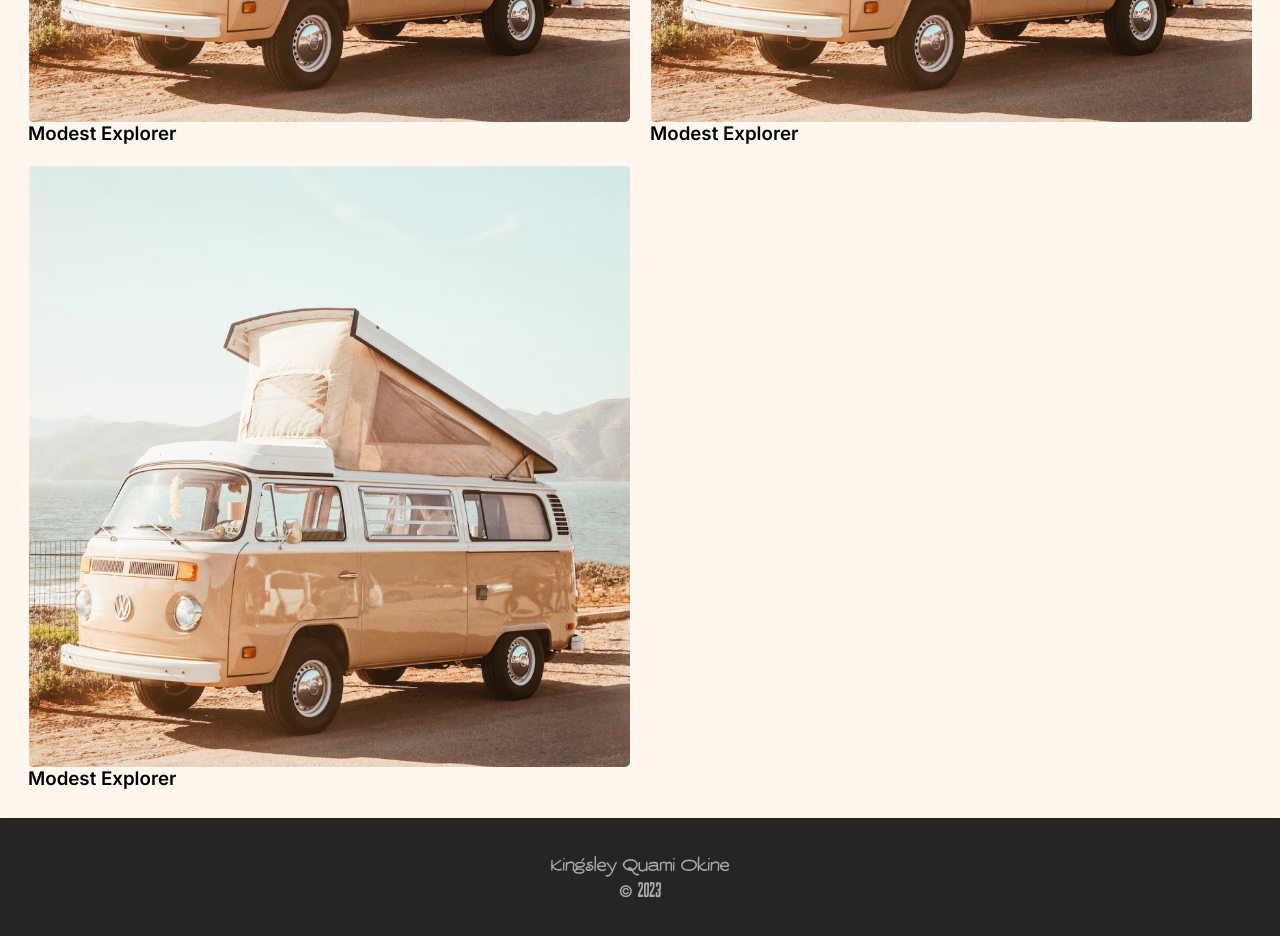
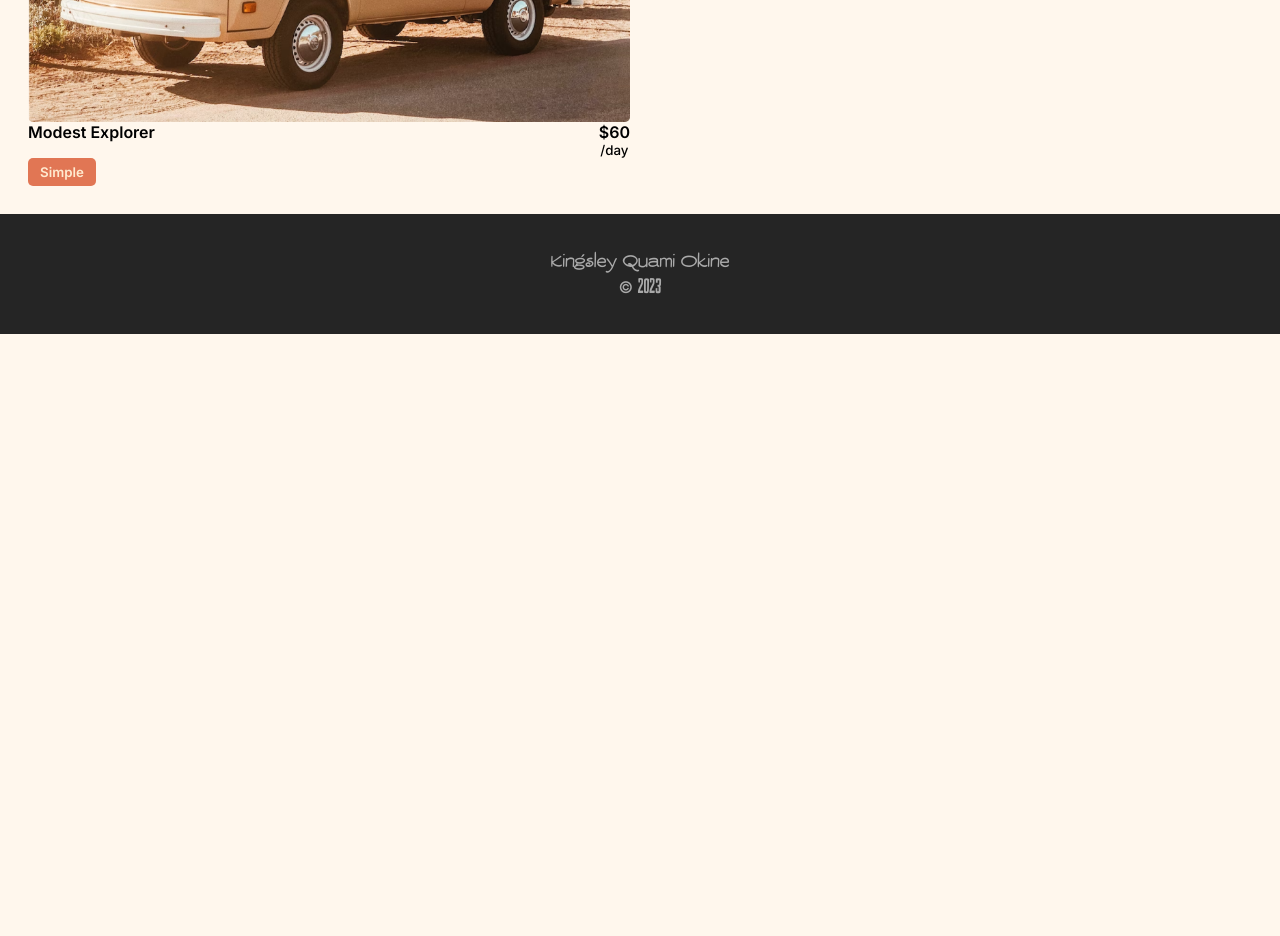
Before and after one commit to killy10o10/vanLife, a React (Vite) app: page /vans in a window 1280 px wide. Shown: the part 800-1736 px from the top of the page. After the commit the page ends 1134 px from the top, so only its background shows below. Built offline with nearby package versions, Linux system fonts and the light colour scheme.

Commit message:
Style van Card

```diff
--- a/src/App.scss
+++ b/src/App.scss
@@ -77,6 +77,7 @@ a {
   transition: all 0.4s;
   box-shadow: 0px 10px 15px -3px rgba(0, 0, 0, 0.1),
     0px 10px 15px -3px rgba(0, 0, 0, 0.1);
+  user-select: none;
   // font-weight: 700;
 }
 
@@ -164,25 +165,24 @@ a {
       cursor: pointer;
       transition: all 0.3s;
       user-select: none;
-
     }
     .simple:hover {
       background-color: #e17654;
-      color: #FFEAD0;
+      color: #ffead0;
     }
     .luxury:hover {
       background-color: #161616;
-      color: #FFEAD0;
+      color: #ffead0;
     }
-    .rugged:hover{
+    .rugged:hover {
       background-color: #115e59;
-      color: #FFEAD0;
+      color: #ffead0;
     }
   }
   small {
     text-decoration: underline;
-   margin-bottom: 6px;
-   align-self: flex-end;
+    margin-bottom: 6px;
+    align-self: flex-end;
     cursor: pointer;
   }
 }
@@ -193,21 +193,38 @@ a {
   grid-template-columns: 1fr 1fr;
   gap: 20px;
 
-  .van-image{
+  .van-image {
     display: flex;
     flex-direction: column;
 
+    .van-name {
+      display: flex;
+      align-items: baseline;
+      justify-content: space-between;
+    }
 
-
-    img{
+    img {
       width: 100%;
       border-radius: 5px;
     }
   }
-  h3 {
+  p {
     font-weight: 600;
+    display: flex;
+    flex-direction: column;
+    align-items: center;
     // font-size: 1.25em;
   }
+}
+
+.category-button {
+  border: none;
+  padding: 6px 12px;
+  user-select: none;
+  border-radius: 5px;
+  font-weight: 600;
+  color: #ffead0;
+  background-color: #e17654;
 }
 
 footer {
--- a/src/components/Vans.jsx
+++ b/src/components/Vans.jsx
@@ -1,11 +1,11 @@
-import vanImage from '../assets/van1.png'
+import vanImage from '../assets/van1.png';
 
 function Vans() {
   return (
     <section className="vans-section">
       <div className="category">
         <h3>Explore our van options</h3>
-          <small>Clear fileters</small>
+        <small>Clear fileters</small>
         <ul className="category-list">
           <li className="simple">Simple</li>
           <li className="luxury">Luxury</li>
@@ -17,30 +17,14 @@ function Vans() {
           <div className="van-image">
             <img src={vanImage} alt="van-image" />
             <div className="van-name">
-              <h3>Modest Explorer</h3>
+              <p>Modest Explorer</p>
+              <p>
+                $60 <small>/day</small>
+              </p>
             </div>
           </div>
           <div className="van-description">
-          </div>
-        </div>
-        <div className="van">
-          <div className="van-image">
-            <img src={vanImage} alt="van-image" />
-            <h3>Modest Explorer</h3>
-          </div>
-          <div className="van-description">
-            <div className="van-name">
-            </div>
-          </div>
-        </div>
-        <div className="van">
-          <div className="van-image">
-            <img src={vanImage} alt="van-image" />
-            <h3>Modest Explorer</h3>
-          </div>
-          <div className="van-description">
-            <div className="van-name">
-            </div>
+            <button className="category-button">Simple</button>
           </div>
         </div>
       </div>
```
